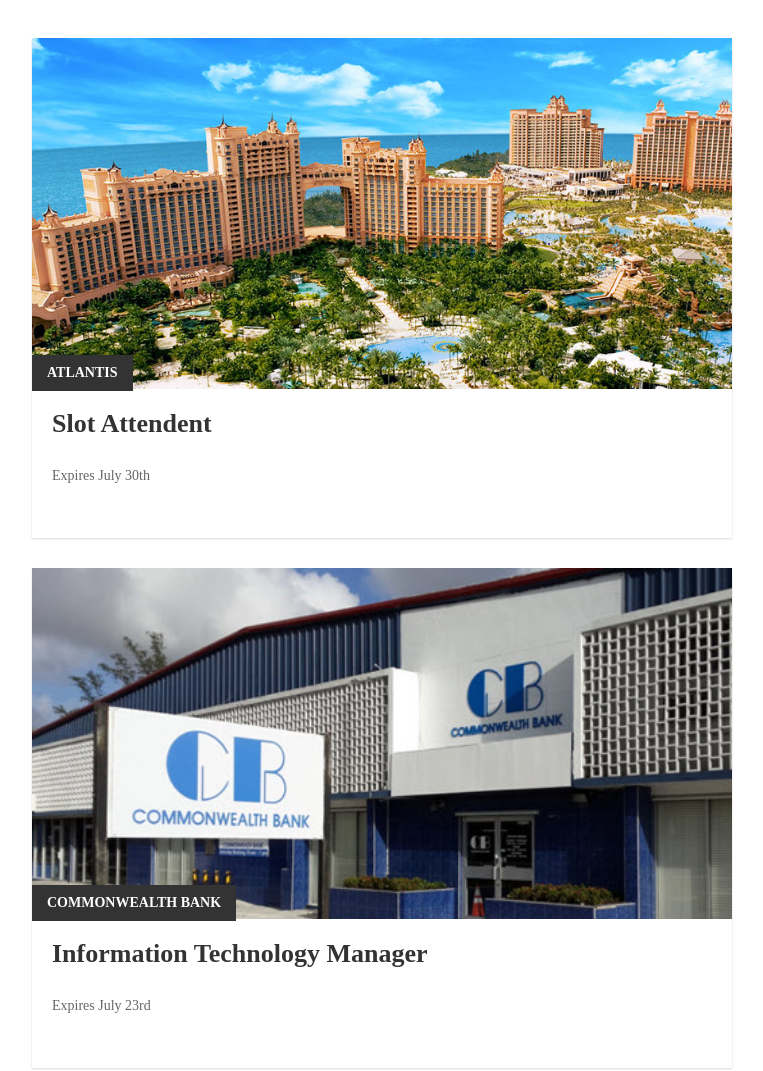
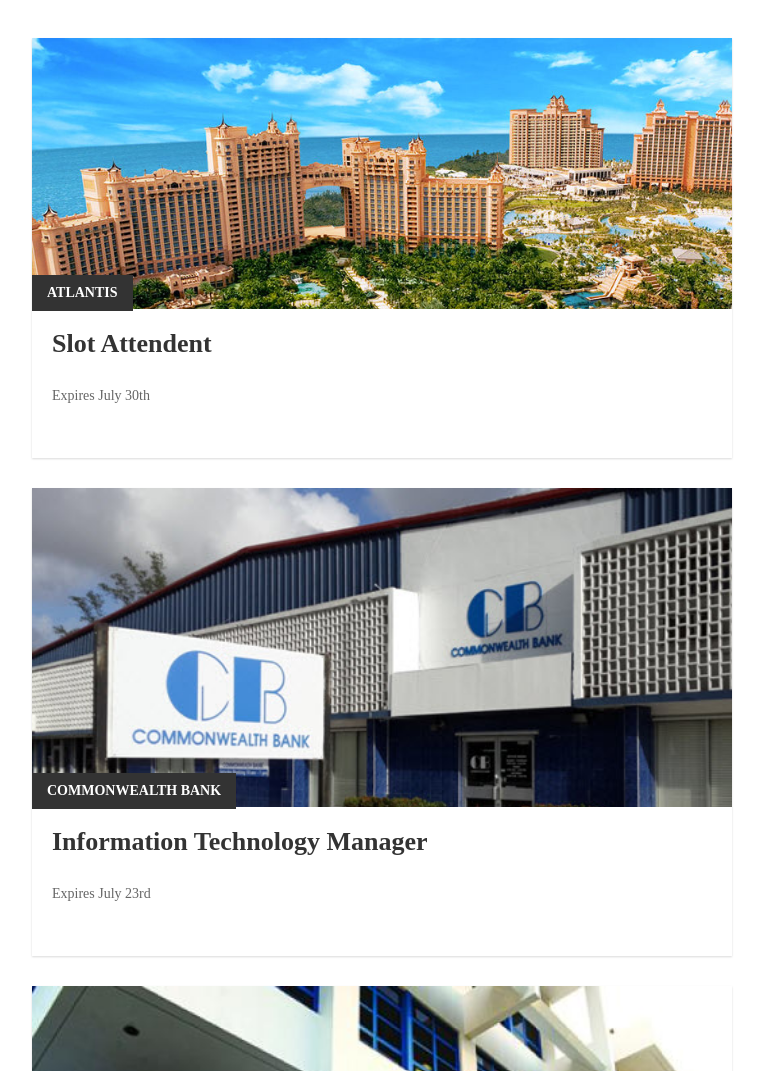
Before and after one commit to daktirr/daktirr.github.io, a plain HTML site: page materialcardview1jobs/index.html in a window 1280 px wide. Shown: the top 1071 px of the page, without its empty margins (258-1021 px from the left). Drawn offline with Linux system fonts and the light colour scheme.

Commit message:
Update card.css

```diff
--- a/materialcardview1jobs/css/card.css
+++ b/materialcardview1jobs/css/card.css
@@ -28,7 +28,7 @@
 }
 .report-module .thumbnail {
   /*background: #009775;*/
-  height: 500px;
+  max-height: 100%;
 
   overflow: hidden;
 }
```
